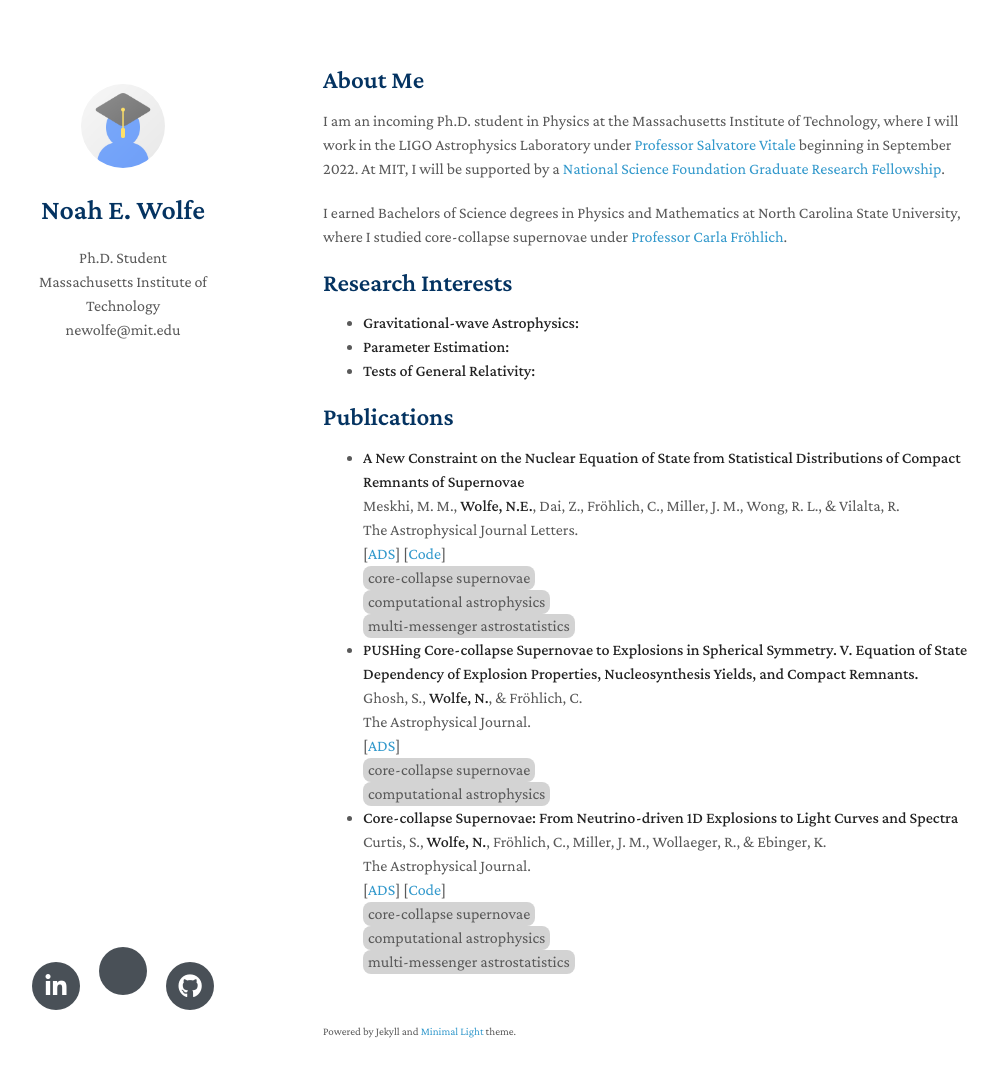
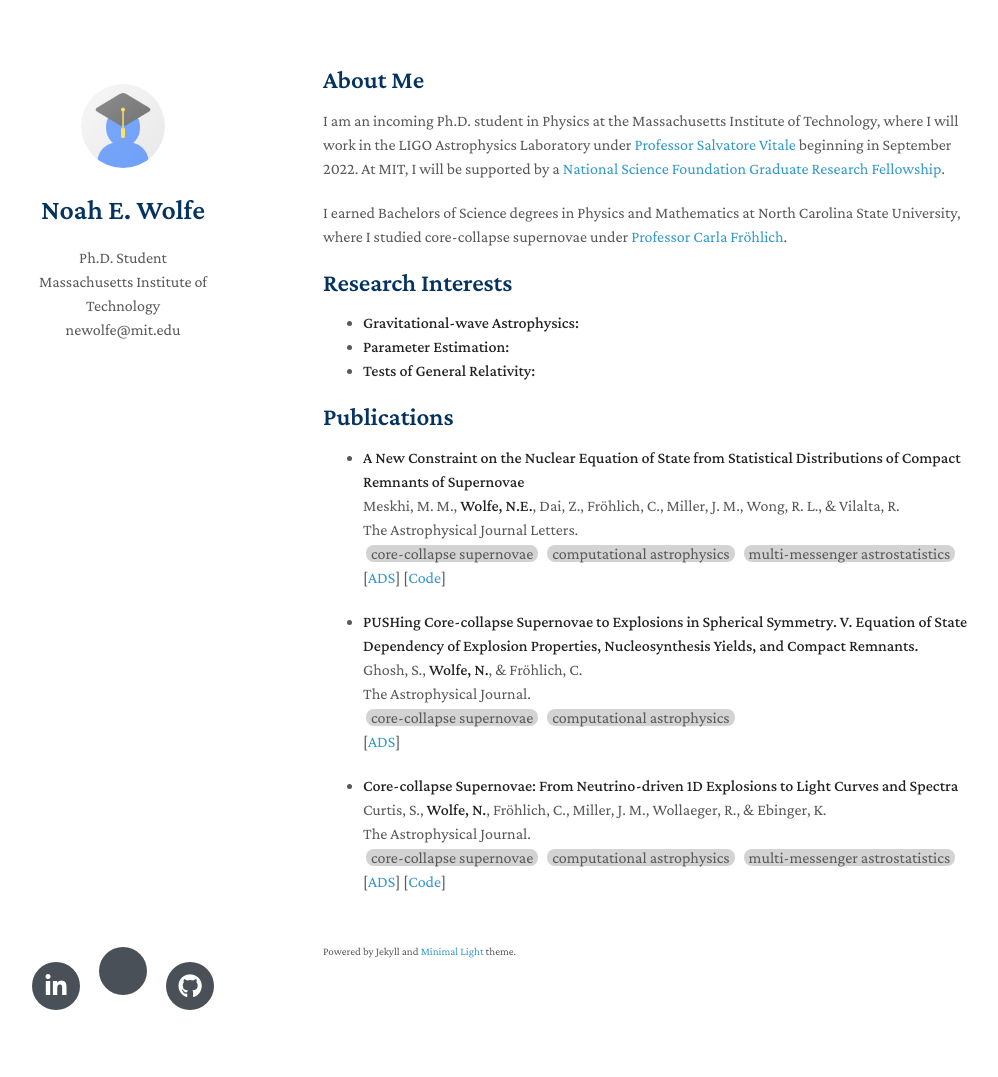
Before and after one commit to noahewolfe/noahewolfe.github.io, a Jekyll site: the page built from index.md, in a window 1280 px wide and 1112 px high. Shown: the top 1077 px of the window, without its empty margins (147-1145 px from the left). Built offline with Jekyll 4.4.1, drawn with Linux system fonts in a browser that asks for light colours; nearby versions of some CDN libraries; a style sheet for code colours, icons or effects is not loaded; our own code applies the rules of GitHub Pages for plain Markdown files.

Commit message:
Make divs display inline, add above link blocks

```diff
--- a/_sass/minimal-light.scss
+++ b/_sass/minimal-light.scss
@@ -455,4 +455,6 @@ footer {
   padding-left: 5px;
   padding-right: 5px;
   border-radius: 8px;
+  margin: 3px;
+  display: inline;
 }
--- a/index.md
+++ b/index.md
@@ -25,8 +25,9 @@ under [Professor Carla Fröhlich](http://astro.physics.ncsu.edu/~cfrohli/).
   <br>
   The Astrophysical Journal Letters.
   <br>
+  <div class="topictag">core-collapse supernovae</div> <div class="topictag">computational astrophysics</div> <div class="topictag">multi-messenger astrostatistics</div>
   [[ADS](https://ui.adsabs.harvard.edu/abs/2021arXiv211101815M/abstract)] [[Code](https://github.com/SAM-collaboration/NS-BH-mass-statistics)]
-  <div class="topictag">core-collapse supernovae</div> <div class="topictag">computational astrophysics</div> <div class="topictag">multi-messenger astrostatistics</div>
+
 
 - **PUSHing Core-collapse Supernovae to Explosions in Spherical Symmetry. V. Equation of State Dependency of Explosion Properties, Nucleosynthesis Yields, and Compact Remnants.**
   <br>
@@ -34,8 +35,8 @@ under [Professor Carla Fröhlich](http://astro.physics.ncsu.edu/~cfrohli/).
   <br>
   The Astrophysical Journal.
   <br>
+  <div class="topictag">core-collapse supernovae</div> <div class="topictag">computational astrophysics</div>
   [[ADS](https://ui.adsabs.harvard.edu/abs/2022ApJ...929...43G/abstract)]
-  <div class="topictag">core-collapse supernovae</div> <div class="topictag">computational astrophysics</div>
 
 - **Core-collapse Supernovae: From Neutrino-driven 1D Explosions to Light Curves and Spectra**
   <br>
@@ -43,5 +44,5 @@ under [Professor Carla Fröhlich](http://astro.physics.ncsu.edu/~cfrohli/).
   <br>
   The Astrophysical Journal.
   <br>
+  <div class="topictag">core-collapse supernovae</div> <div class="topictag">computational astrophysics</div> <div class="topictag">multi-messenger astrostatistics</div>
   [[ADS](https://ui.adsabs.harvard.edu/abs/2021ApJ...921..143C/abstract)] [[Code](https://github.com/sanjanacurtis/push_lc_spectra)]
-  <div class="topictag">core-collapse supernovae</div> <div class="topictag">computational astrophysics</div> <div class="topictag">multi-messenger astrostatistics</div>
```
